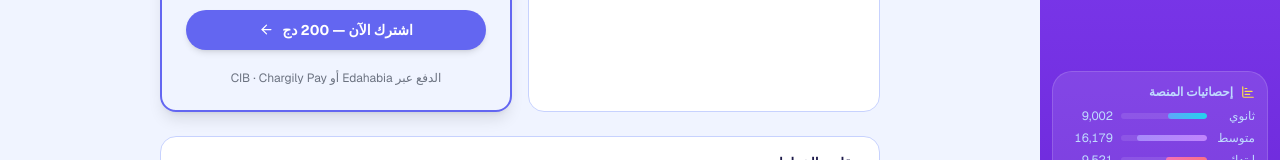
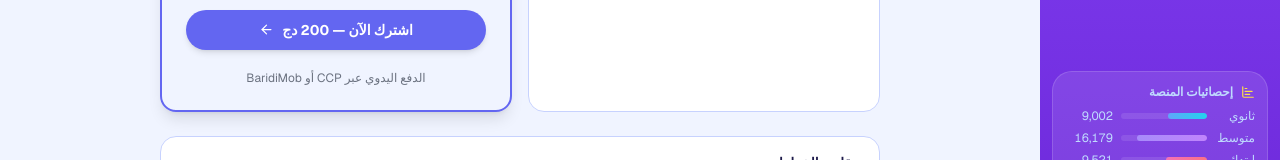
Before and after one commit to nadjibmerdjaoui-cell/dzexams, a Next.js app in the folder dzexams_downloader/: page /pricing in a window 1280 px wide. Shown: the part 546-706 px from the top of the page. Built offline with nearby package versions, Linux system fonts and the light colour scheme; no server answers.

Commit message:
Update pricing page for manual CCP payments

```diff
--- a/dzexams_downloader/src/app/pricing/page.tsx
+++ b/dzexams_downloader/src/app/pricing/page.tsx
@@ -229,7 +229,7 @@ function PricingContent() {
               </button>
             )}
             <p className="text-center text-xs text-muted-foreground">
-              الدفع عبر Edahabia أو CIB · Chargily Pay
+              الدفع اليدوي عبر CCP أو BaridiMob
             </p>
           </div>
         </div>
```
